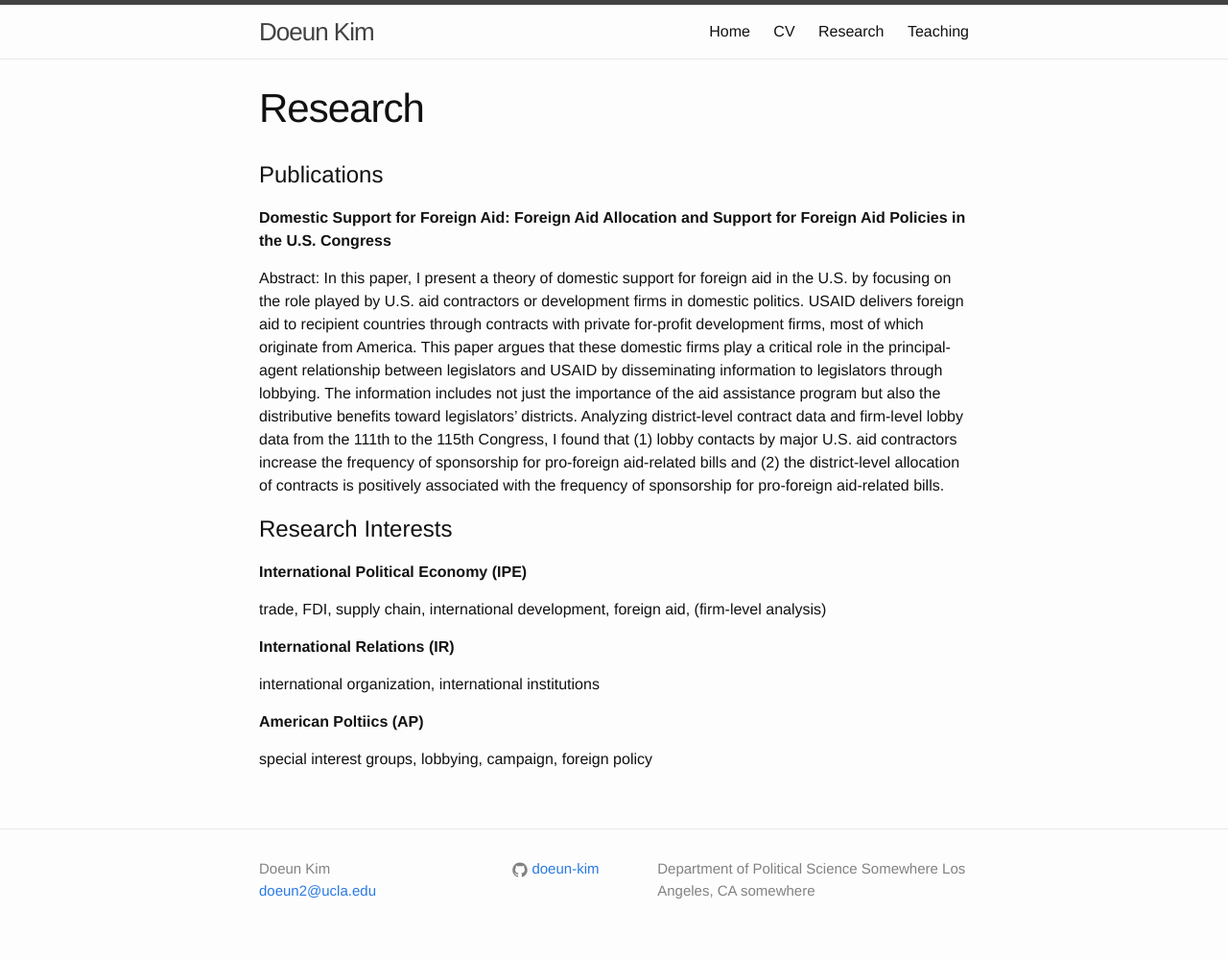
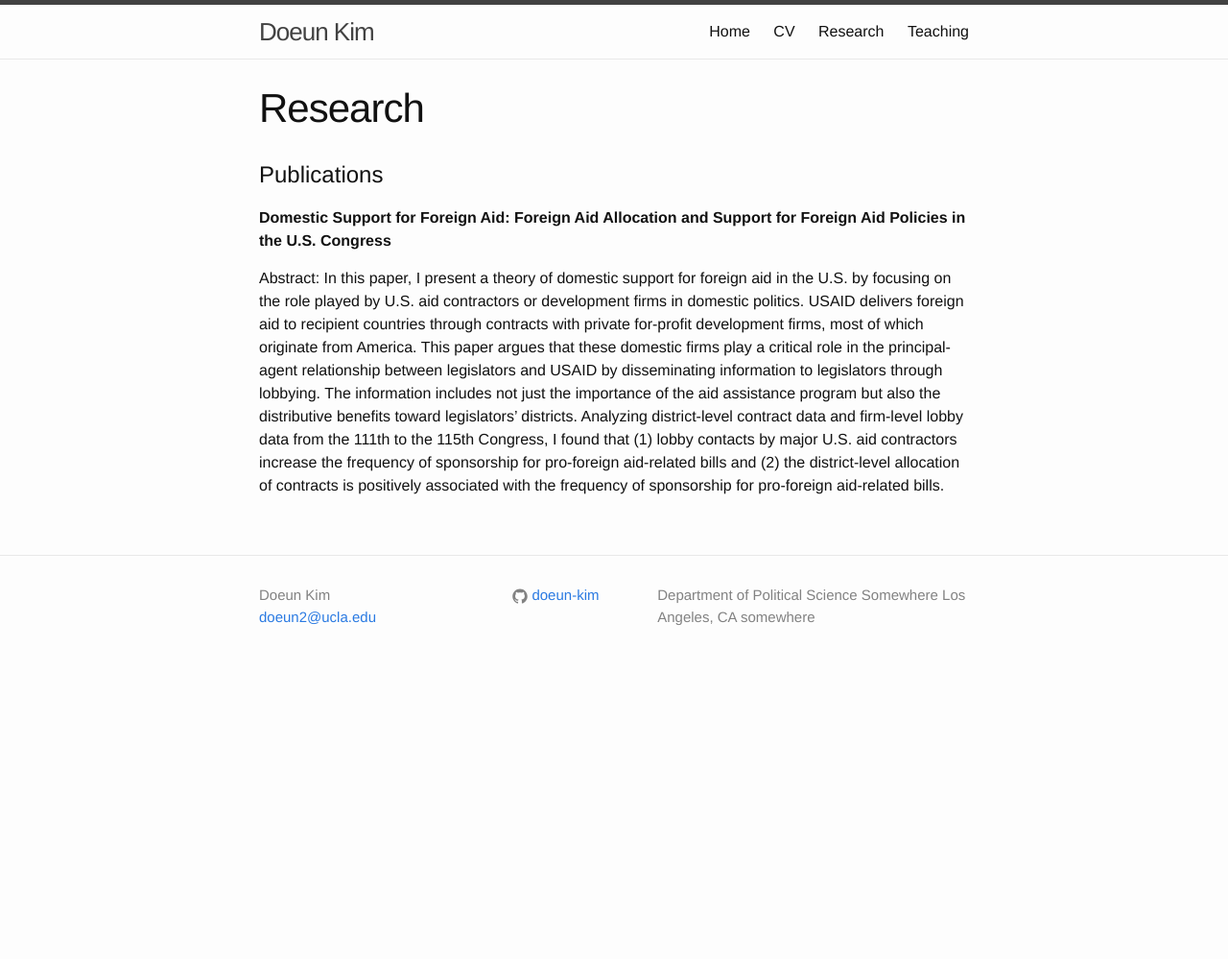
Before and after one commit to soonhong-cho/soonhong-cho.github.io, a Jekyll site: the page research.html, which Jekyll copies as it is, in a window 1280 px wide. Shown: the whole page at 96% size. Built offline with Jekyll 4.4.1, drawn with Linux system fonts in a browser that asks for light colours; after the commit the page ends 900 px from its top, so only the background shows below that.

Commit message:
Update research.html

```diff
--- a/research.html
+++ b/research.html
@@ -82,19 +82,6 @@
 <p>Abstract: In this paper, I present a theory of domestic support for foreign aid in the U.S. by focusing on the role played by U.S. aid contractors or development firms in domestic politics. USAID delivers foreign aid to recipient countries through contracts with private for-profit development firms, most of which originate from America. This paper argues that these domestic firms play a critical role in the principal-agent relationship between legislators and USAID by disseminating information to legislators through lobbying. The information includes not just the importance of the aid assistance program but also the distributive benefits toward legislators’ districts. Analyzing district-level contract data and firm-level lobby data from the 111th to the 115th Congress, I found that
 (1) lobby contacts by major U.S. aid contractors increase the frequency of sponsorship for pro-foreign aid-related bills and (2) the district-level allocation of contracts is positively associated with the frequency of sponsorship for pro-foreign aid-related bills.</p>
 
-<h1 id="research-interests">Research Interests</h1>
-
-<p><strong>International Political Economy (IPE)</strong></p>
-
-<p>trade, FDI, supply chain, international development, foreign aid, (firm-level analysis)</p>
-
-<p><strong>International Relations (IR)</strong></p>
-
-<p>international organization, international institutions</p>
-
-<p><strong>American Poltiics (AP)</strong></p>
-
-<p>special interest groups, lobbying, campaign, foreign policy</p>
 
   </article>
 
```
